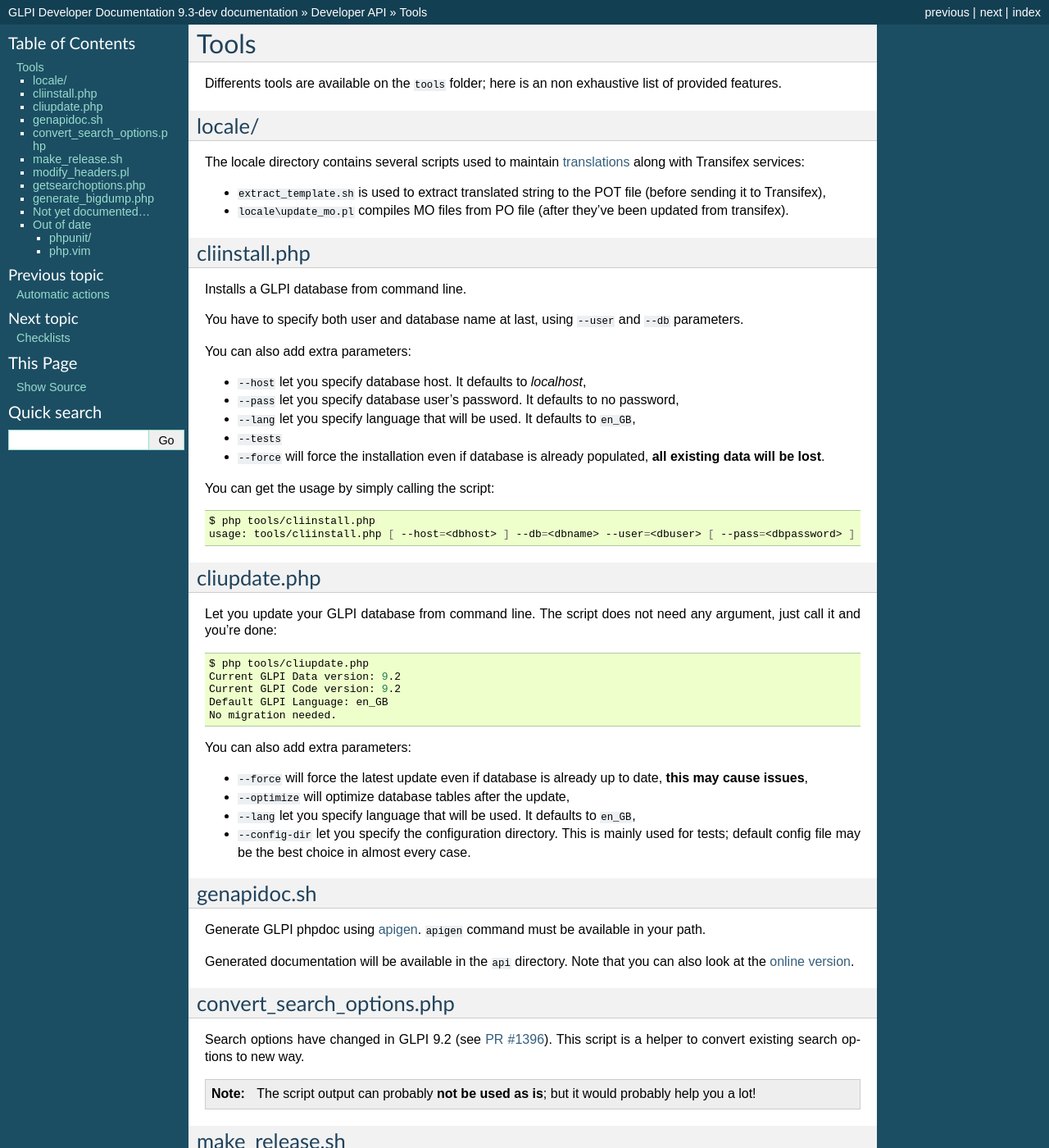
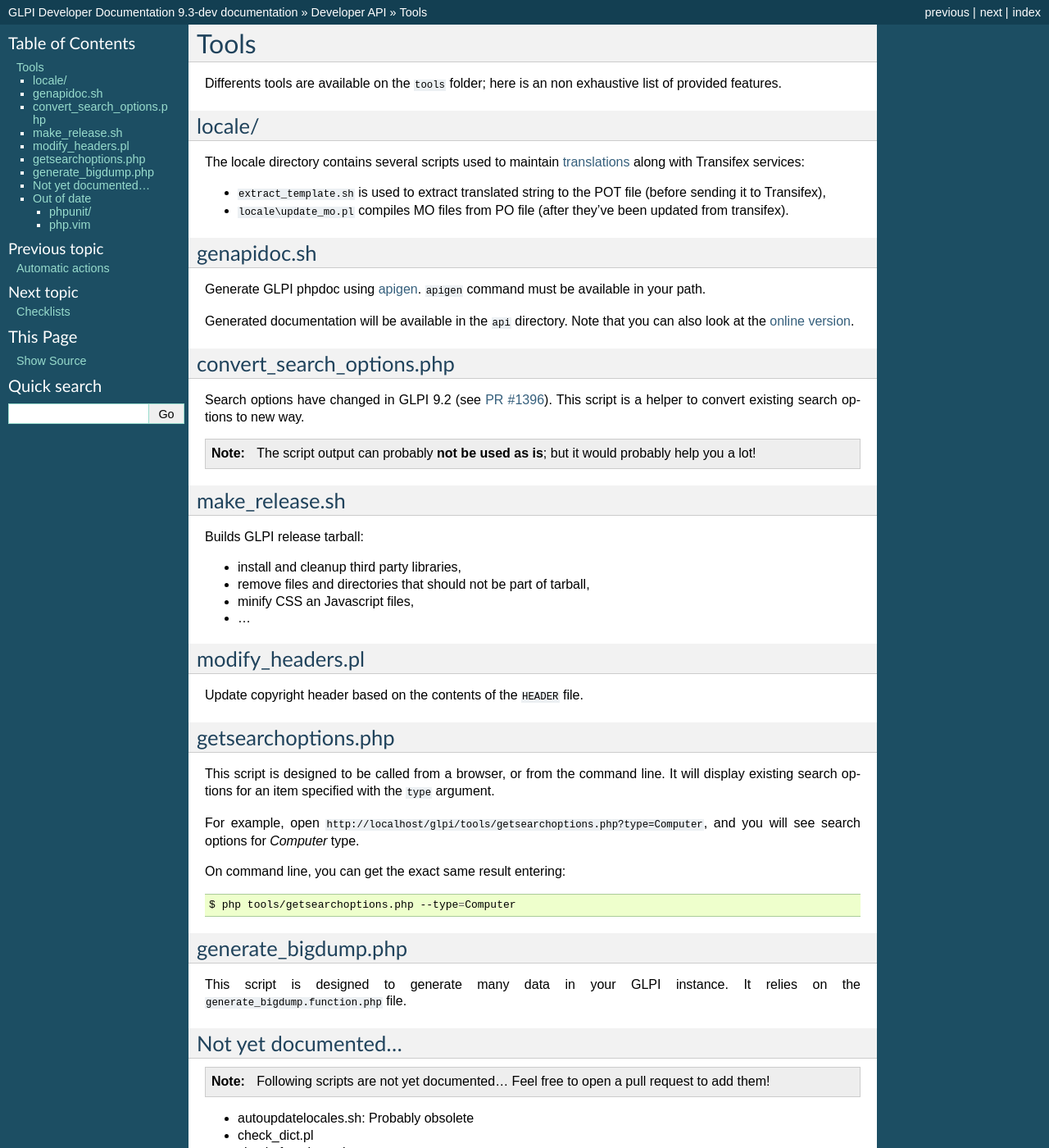
Before and after one commit to glpi-project/docdev, a Sphinx documentation site: the page built from source/devapi/tools.rst, in a window 1280 px wide and 1400 px high. Shown: the whole window at 82% size. Built offline with Sphinx 7.4.7, drawn with Linux system fonts in a browser that asks for light colours.

Commit message:
cli* are no longer tools but supported scripts

```diff
--- a/source/devapi/tools.rst
+++ b/source/devapi/tools.rst
@@ -10,48 +10,6 @@
 
 * ``extract_template.sh`` is used to extract translated string to the POT file (before sending it to Transifex),
 * ``locale\update_mo.pl`` compiles MO files from PO file (after they've been updated from transifex).
-
-cliinstall.php
---------------
-
-Installs a GLPI database from command line.
-
-You have to specify both user and database name at last, using ``--user`` and ``--db`` parameters.
-
-You can also add extra parameters:
-
-* ``--host`` let you specify database host. It defaults to `localhost`,
-* ``--pass`` let you specify database user's password. It defaults to no password,
-* ``--lang`` let you specify language that will be used. It defaults to ``en_GB``,
-* ``--tests``
-* ``--force`` will force the installation even if database is already populated, **all existing data will be lost**.
-
-You can get the usage by simply calling the script:
-
-.. code-block:: bash
-
-   $ php tools/cliinstall.php
-   usage: tools/cliinstall.php [ --host=<dbhost> ] --db=<dbname> --user=<dbuser> [ --pass=<dbpassword> ] [ --lang=xx_XX] [ --tests ] [ --force ]
-
-cliupdate.php
--------------
-
-Let you update your GLPI database from command line. The script does not need any argument, just call it and you're done:
-
-.. code-block:: bash
-
-   $ php tools/cliupdate.php
-   Current GLPI Data version: 9.2
-   Current GLPI Code version: 9.2
-   Default GLPI Language: en_GB
-   No migration needed.
-
-You can also add extra parameters:
-
-* ``--force`` will force the latest update even if database is already up to date, **this may cause issues**,
-* ``--optimize`` will optimize database tables after the update,
-* ``--lang`` let you specify language that will be used. It defaults to ``en_GB``,
-* ``--config-dir`` let you specify the configuration directory. This is mainly used for tests; default config file may be the best choice in almost every case.
 
 genapidoc.sh
 ------------
```
